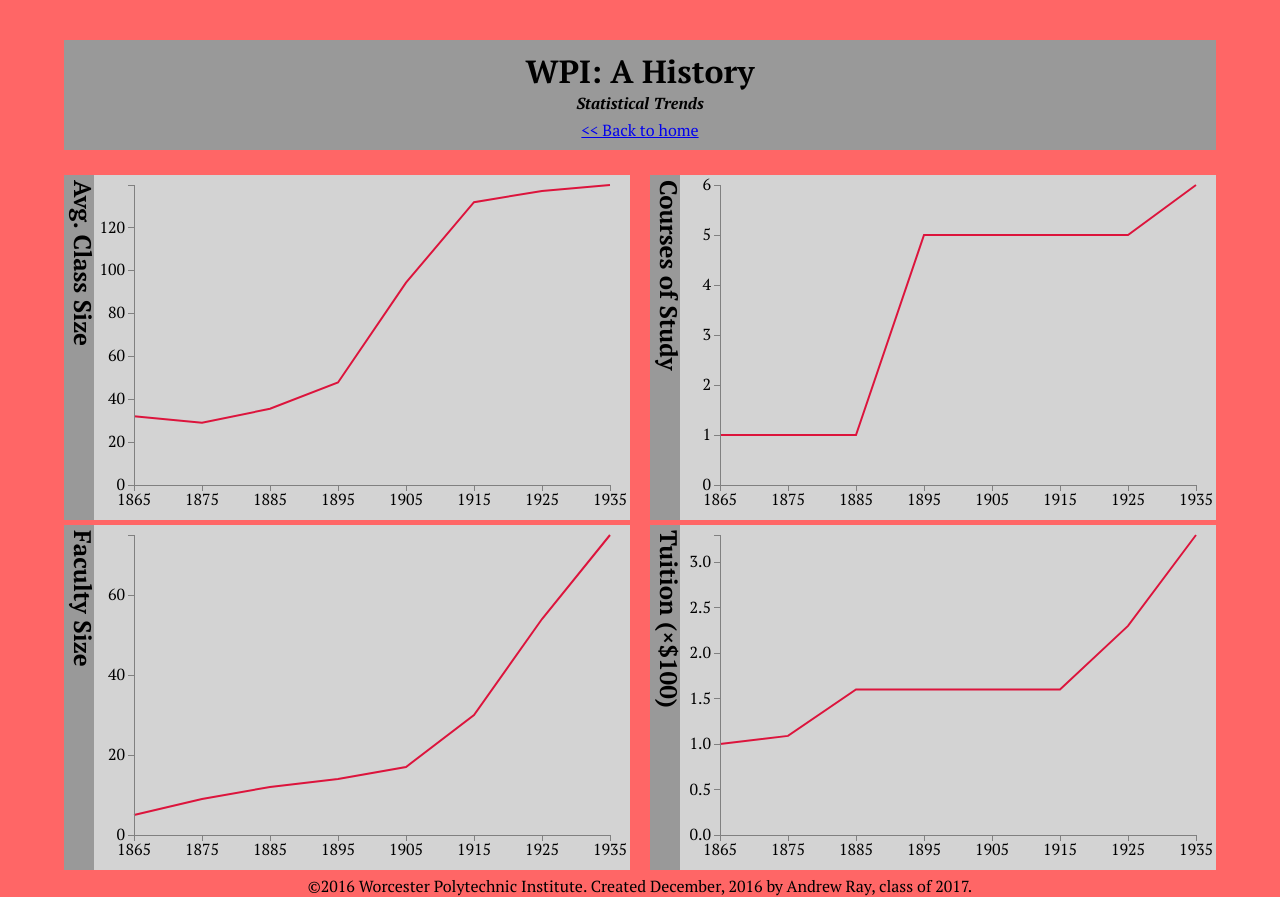
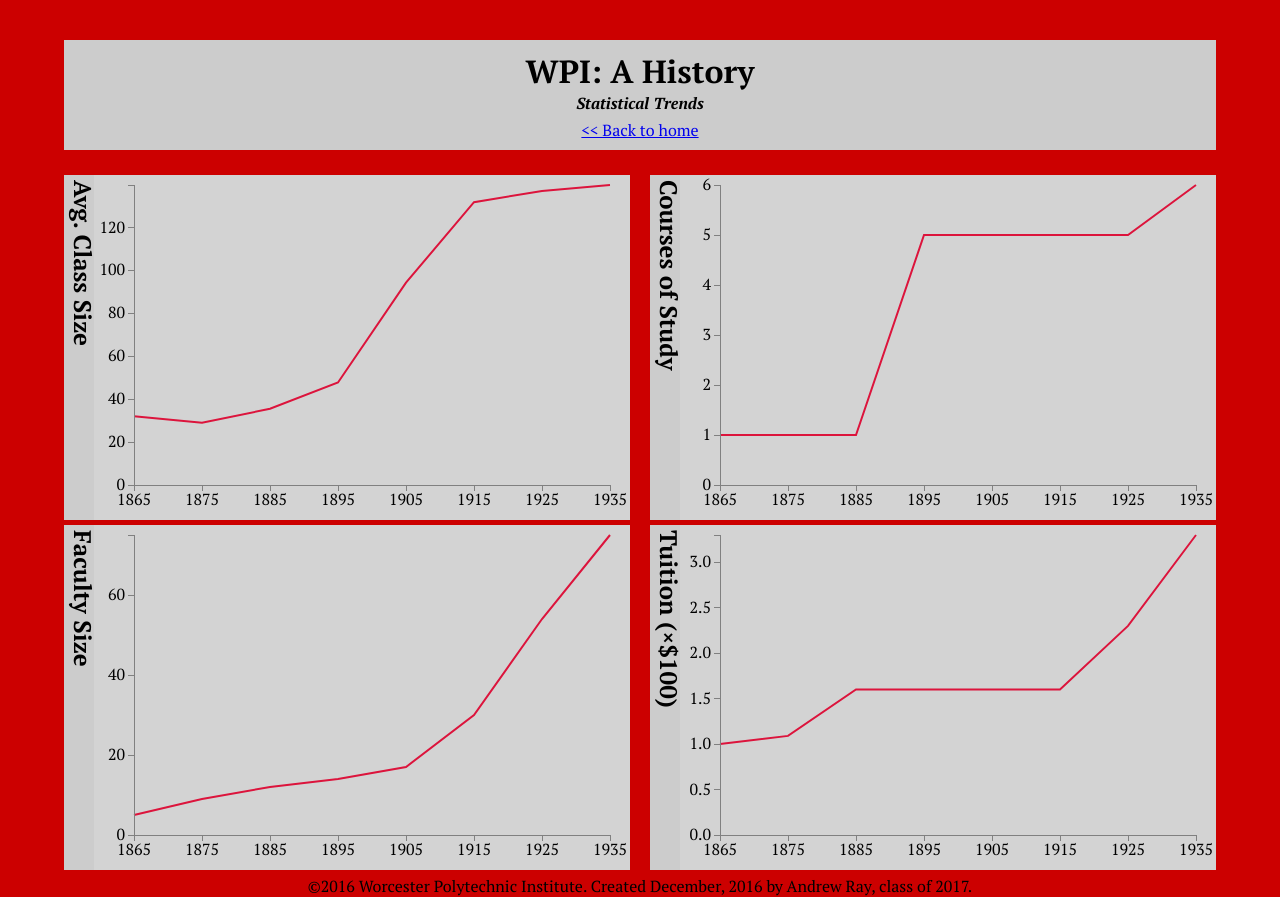
Before and after one commit to alray2569/cs4241-final-project, a website: page public/stats.html in a window 1280 px wide. Drawn offline with nearby package versions, Linux system fonts and the light colour scheme.

Commit message:
Change color scheme Remove erroneous files from repo

```diff
--- a/public/style.css
+++ b/public/style.css
@@ -25,7 +25,7 @@
 /* GENERAL PAGE */
 
 body {
-    background-color: #F66;
+    background-color: #c00;
     padding: 0;
     margin: 0;
 	top: 0;
@@ -51,11 +51,10 @@
 	height: 100px;
 	margin-bottom: 20px;
 	margin-top: 5vh;
-	background-color: #999;
+	background-color: #ccc;
 	text-align: center;
 	vertical-align: middle;
 	display: block;
-	background: #999;
 
 	visibility: hidden;
     -webkit-animation-duration: 1s;
@@ -153,7 +152,7 @@
 
 /* CONTENT PANELS */
 section {
-	background-color: #999;
+	background-color: #ccc;
 	margin: 5px 0;
 	width: calc(100%);
 	overflow-y: visible;
@@ -228,6 +227,8 @@
 	width: calc(100% - 20px);
 	margin: 10px;
 	visibility: hidden;
+
+	background-color: #fff;
 }
 
 #mode {
--- a/public/text.json
+++ b/public/text.json
@@ -9,6 +9,6 @@
 	},
 	"1885": {
 		"main": "The school's financial instability continued into the 1880's, as the income from the shops failed to cover its expenses. The shop director, Milton Higgins, came under heavy fire for losing money. However, after the lab began creating hydraulic elevators, and building them around the city of Worcester, the shop income rose to the same level as its expenses by the year 1882.<br><br>In 1880, David Whitcomb and Stephen Salisbury addressed the trustees concerning again the expansion of the Washburn Shops to better accomodate the student population, and offered to finance the project, since the school could not. The expansion to the building added 33 feet to each end of the building.",
-		"life": "By 1885, the school had separated its students into five different courses of study: Civil Engineering, Mechanical Engineering, Chemistry, General Science, and Electrical Engineering. "
+		"life": "By 1885, the school had separated its students into five different courses of study: Civil Engineering, Mechanical Engineering, Chemistry, General Science, and Electrical Engineering. Students in these five programs would now take different courses based on their course of study, as well as using their practice time to do work in their respective fields. Students still did not have the freedom to set their own course load; indeed, they still could not even choose the schedule of their courses at all except in what course of study they chose to persue."
 	}
 }
```
Also changed, not shown: public/index.html (+1 -2 lines), 3 other files.
